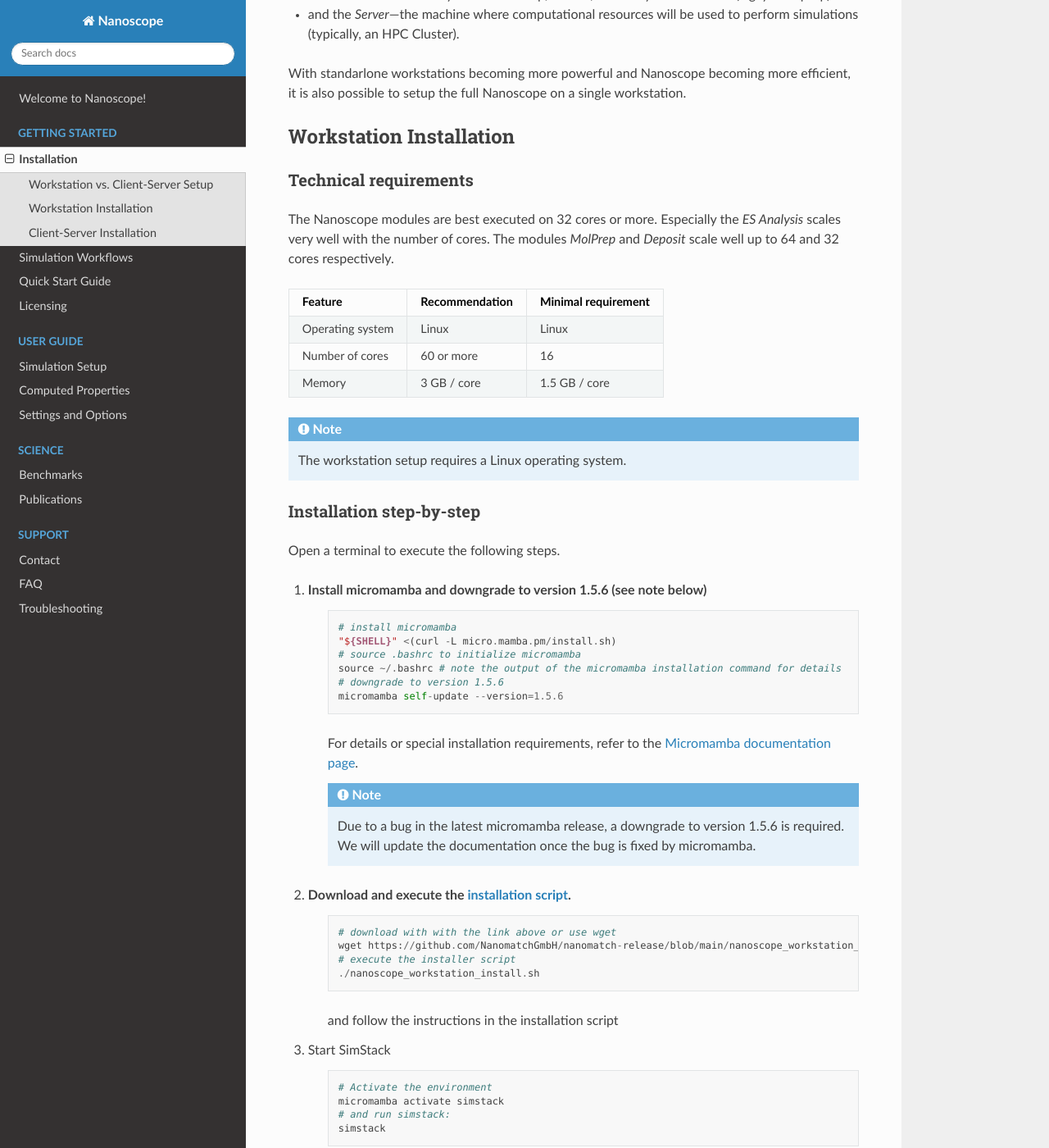
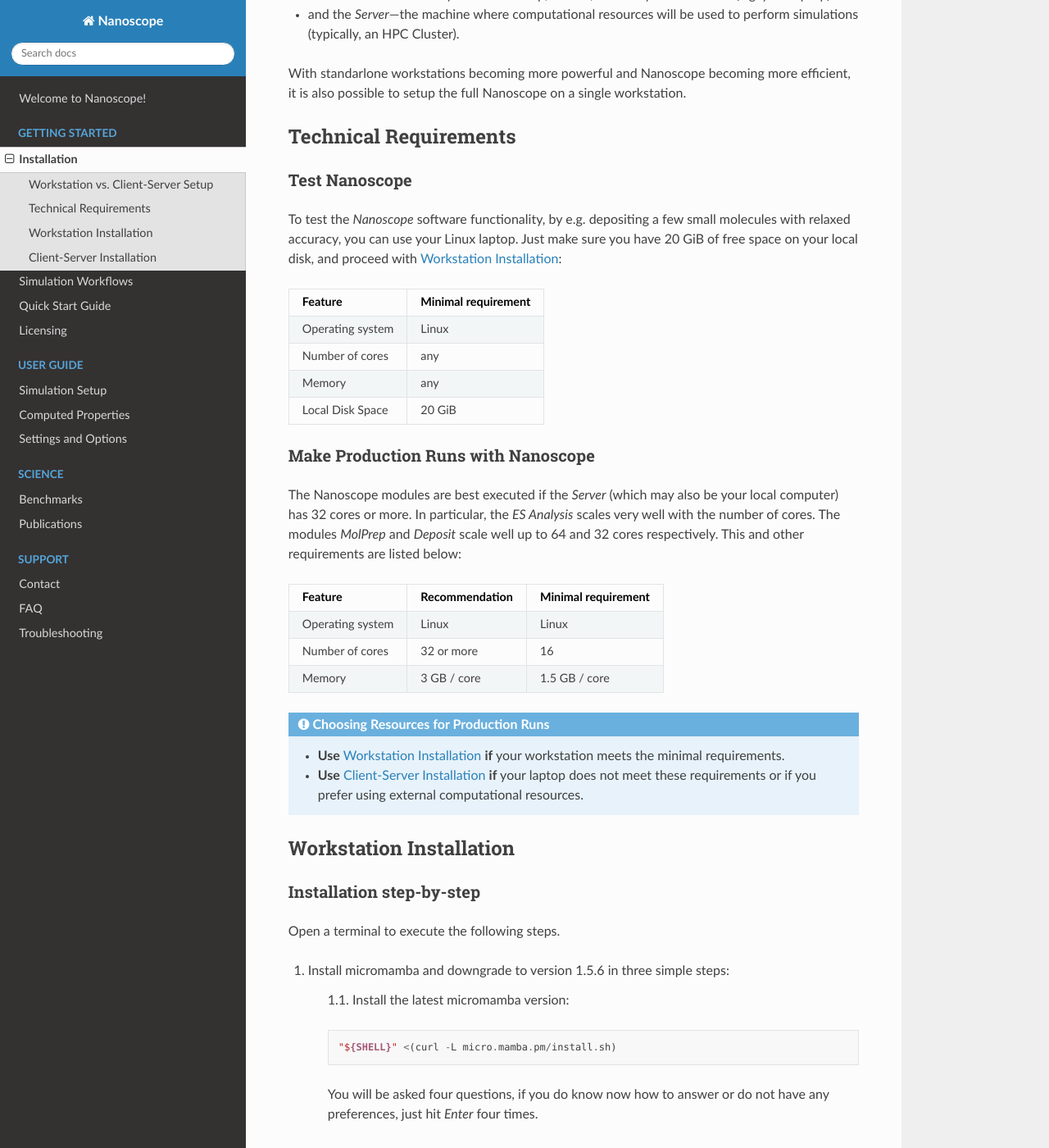
Before and after one commit to NanomatchGmbH/nanoscope-docs, a Sphinx documentation site: the page built from docs/source/getting_started/installation.rst, in a window 1280 px wide and 1400 px high, scrolled down 306 px. Shown: the whole window at 82% size. Built offline with Sphinx 7.4.7 and the Read the Docs theme 3.1.0, drawn with Linux system fonts in a browser that asks for light colours; some of the changed text lies outside the part shown.

Commit message:
techichal requirements and workstation changed, the table changed

```diff
--- a/docs/source/getting_started/installation.rst
+++ b/docs/source/getting_started/installation.rst
@@ -2,6 +2,7 @@
 
 Installation
 ============
+
 
 
 Workstation vs. Client-Server Setup
@@ -15,23 +16,54 @@
 With standarlone workstations becoming more powerful and Nanoscope becoming more efficient, it is also possible to setup the full Nanoscope on a single workstation.
 
 
-.. _getting_started_installation_workstation:
+Technical Requirements
+----------------------
 
-Workstation Installation
--------------------------
-Technical requirements
-~~~~~~~~~~~~~~~~~~~~~~~~~~~~~~~~
-The Nanoscope modules are best executed on 32 cores or more. Especially the `ES Analysis` scales very well with the number of cores. The modules `MolPrep` and `Deposit` scale well up to 64 and 32 cores respectively.
+
+Test Nanoscope
+~~~~~~~~~~~~~~
+
+To test the `Nanoscope` software functionality, by e.g. depositing a few small molecules with relaxed
+accuracy, you can use your Linux laptop. Just make sure you have 20 GiB of free space on your local disk, and proceed
+with :ref:`getting_started_installation_workstation`:
+
+=============================== =======================
+Feature                         Minimal requirement
+=============================== =======================
+Operating system                Linux
+Number of cores                 any
+Memory                          any
+Local Disk Space                20 GiB
+=============================== =======================
+
+
+Make Production Runs with Nanoscope
+~~~~~~~~~~~~~~~~~~~~~~~~~~~~~~~~~~~
+
+The Nanoscope modules are best executed if the `Server` (which may also be your local computer) has 32 cores or more.
+In particular, the `ES Analysis` scales very well with the number of cores.
+The modules `MolPrep` and `Deposit` scale well up to 64 and 32 cores respectively.
+This and other requirements are listed below:
 
 =============================== ======================= =======================
 Feature                         Recommendation          Minimal requirement
 =============================== ======================= =======================
 Operating system                Linux                   Linux
-Number of cores                 60 or more              16
+Number of cores                 32 or more              16
 Memory                          3 GB / core             1.5 GB / core
 =============================== ======================= =======================
 
-.. note:: The workstation setup requires a Linux operating system.
+
+.. admonition:: Choosing Resources for Production Runs
+
+   - **Use** :ref:`getting_started_installation_workstation` **if** your workstation meets the minimal requirements.
+   - **Use** :ref:`getting_started_installation_client_server` **if** your laptop does not meet these requirements or if you prefer using external computational resources.
+
+
+.. _getting_started_installation_workstation:
+
+Workstation Installation
+-------------------------
 
 Installation step-by-step
 ~~~~~~~~~~~~~~~~~~~~~~~~~~~~~~~~~~
@@ -40,30 +72,51 @@
 
 .. ToDo: Check if all the stuff below including submission works on WSL. If so, lose 1 sentence that WSL works as well as a pristine Linux machine, and how to open a terminal in WSL.
 
-1. Install micromamba and downgrade to version 1.5.6 (see note below)
+1. Install micromamba and downgrade to version 1.5.6 in three simple steps:
+
+    1.1. Install the latest micromamba version:
+
     ::
 
-        # install micromamba
         "${SHELL}" <(curl -L micro.mamba.pm/install.sh)
-        # source .bashrc to initialize micromamba
-        source ~/.bashrc # note the output of the micromamba installation command for details
-        # downgrade to version 1.5.6
+
+    You will be asked four questions, if you do know now how to answer or do not have any preferences, just hit `Enter` four times.
+
+    1.2. Activate it:
+
+    ::
+
+        source ~/.bashrc
+
+
+    1.3. Downgrade:
+
+    ::
+
         micromamba self-update --version=1.5.6
 
     For details or special installation requirements, refer to the `Micromamba documentation page <https://mamba.readthedocs.io/en/latest/installation/micromamba-installation.html>`_.
 
-    .. note:: Due to a bug in the latest micromamba release, a downgrade to version 1.5.6 is required. We will update the documentation once the bug is fixed by micromamba.
+    .. note:: Downgrade tio version 1.5.6 is required due to a bug in the latest micromamba release. We will update the documentation once the bug is fixed by micromamba.
 
-2. Download and execute the `installation script <https://github.com/NanomatchGmbH/nanomatch-release/blob/main/nanoscope_workstation_install.sh>`_.
+2. Download and execute the `installation script <https://raw.githubusercontent.com/NanomatchGmbH/nanomatch-release/refs/heads/main/nanoscope_workstation_install.sh>`_.
+
+    2.0. Open a new terminal window, to activate the micromamba.
+
+
+    2.1. Install Nanoscope.
+
     ::
 
         # download with with the link above or use wget
-        wget https://github.com/NanomatchGmbH/nanomatch-release/blob/main/nanoscope_workstation_install.sh
+        wget https://raw.githubusercontent.com/NanomatchGmbH/nanomatch-release/refs/heads/main/nanoscope_workstation_install.sh
         # execute the installer script
-        ./nanoscope_workstation_install.sh
+        bash nanoscope_workstation_install.sh
 
-    and follow the instructions in the installation script
+    and follow the instructions in the installation script. This may take a while.
 
+.. ToDo: get rid of chmod
+.. ToDO: get rid of necessity to reopen the window.
 
 3. Start SimStack
 
@@ -100,12 +153,16 @@
 Software structure
 ~~~~~~~~~~~~~~~~~~~~
 
-To operate Nanoscope on a **Client-Server architecture** requires defining the `Client`—the machine you use to set up,
-submit, and analyze simulations—and the `Server`—the machine where computational resources will be used to perform simulations (typically, an HPC Cluster).
+To operate Nanoscope on a **Client-Server architecture** requires defining:
+
+- the `Client`—the machine you use to set up, submit, and analyze simulations—and
+- the `Server`—the machine where computational resources will be used to perform simulations (typically, an HPC Cluster).
+
 To test `Nanoscope` with both the `Server` and `Client` on your laptop, refer to the :ref:`getting_started_installation_workstation` above.
 
 `SimStack Client` and `SimStack Server` need to be installed on the `Client` and `Server`, respectively.
 While `SimStack` provides the infrastructure, additional components specific to Nanoscope are also required:
+
 - The **Nanoscope Simulation Software**, containing simulation algorithms, must be installed on the `Server`.
 - The **WaNos** (short for **Workflow Active Nodes**), the graphical representation of Nanoscope modules, must be installed on the `Client`.
 
@@ -385,7 +442,7 @@
 
     .. note:: For a workstation setup (see :ref:`getting_started_installation_workstation`) leave all predefined settings as is.
 
-    Example settings for a client-server setup are provided in the following figure:
+    Example settings for a `Client`-`Server` setup are provided in the following figure:
 
     .. figure:: installation/ServerSetup.png
        :alt: ServerConfiguration
@@ -399,13 +456,15 @@
     =============================== ==================================
     Label                           Description
     =============================== ==================================
-    Hostname                        The hostname of your computational resource that is also used to login via ssh
-    Port                            ssh port of your computational resource
-    Username                        Your username on your computational resource
+    Hostname                        The hostname of your `Server` that is also used to login via ssh
+
+    Port                            ssh port of your `Server`
+    Username                        Your username on your `Server`
     SSH Private Key                 Set to `UseSystemDefault`
-    Software Directory on Resource  Path of your micromamba on the computational resource, identify via ``echo $MAMBA_ROOT_PREFIX`` (on the computational resource)
+    Software Directory on Resource  Path of your micromamba on the `Server`, identify via
+                                    ``echo $MAMBA_ROOT_PREFIX`` (on the `Server`)
     Calculation Basepath            Path in your home directory where workflows are executed
-    Queuing System                  Queueing system in use on your computational resource to schedule jobs
+    Queuing System                  Queueing system in use on your `Server` to schedule jobs
     Extra config                    Leave at `None required (default)`
     =============================== ==================================
 
```
